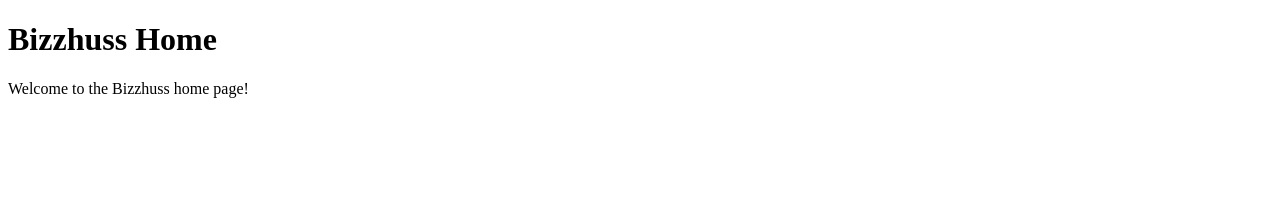
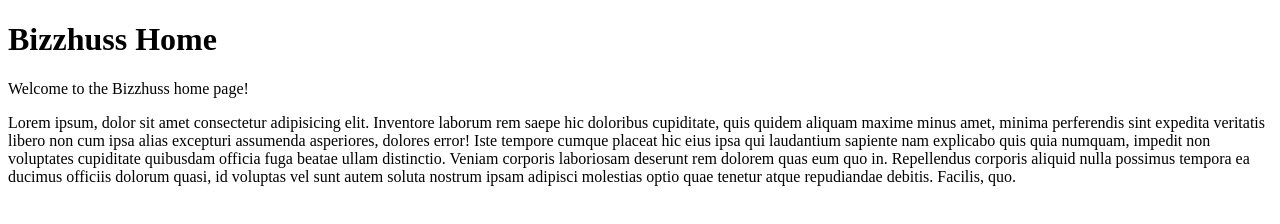
Before and after one commit to haseebkhanuddin44-pixel/Bizzhuss-testing-, a plain HTML site: page index.html in a window 1280 px wide. Drawn offline with Linux system fonts and the light colour scheme.

Commit message:
Update index.html

```diff
--- a/index.html
+++ b/index.html
@@ -8,6 +8,6 @@
 <body>
     <h1>Bizzhuss Home</h1>
     <p>Welcome to the Bizzhuss home page!</p>
-
+   <p>Lorem ipsum, dolor sit amet consectetur adipisicing elit. Inventore laborum rem saepe hic doloribus cupiditate, quis quidem aliquam maxime minus amet, minima perferendis sint expedita veritatis libero non cum ipsa alias excepturi assumenda asperiores, dolores error! Iste tempore cumque placeat hic eius ipsa qui laudantium sapiente nam explicabo quis quia numquam, impedit non voluptates cupiditate quibusdam officia fuga beatae ullam distinctio. Veniam corporis laboriosam deserunt rem dolorem quas eum quo in. Repellendus corporis aliquid nulla possimus tempora ea ducimus officiis dolorum quasi, id voluptas vel sunt autem soluta nostrum ipsam adipisci molestias optio quae tenetur atque repudiandae debitis. Facilis, quo.</p>
 </body>
 </html>
```
